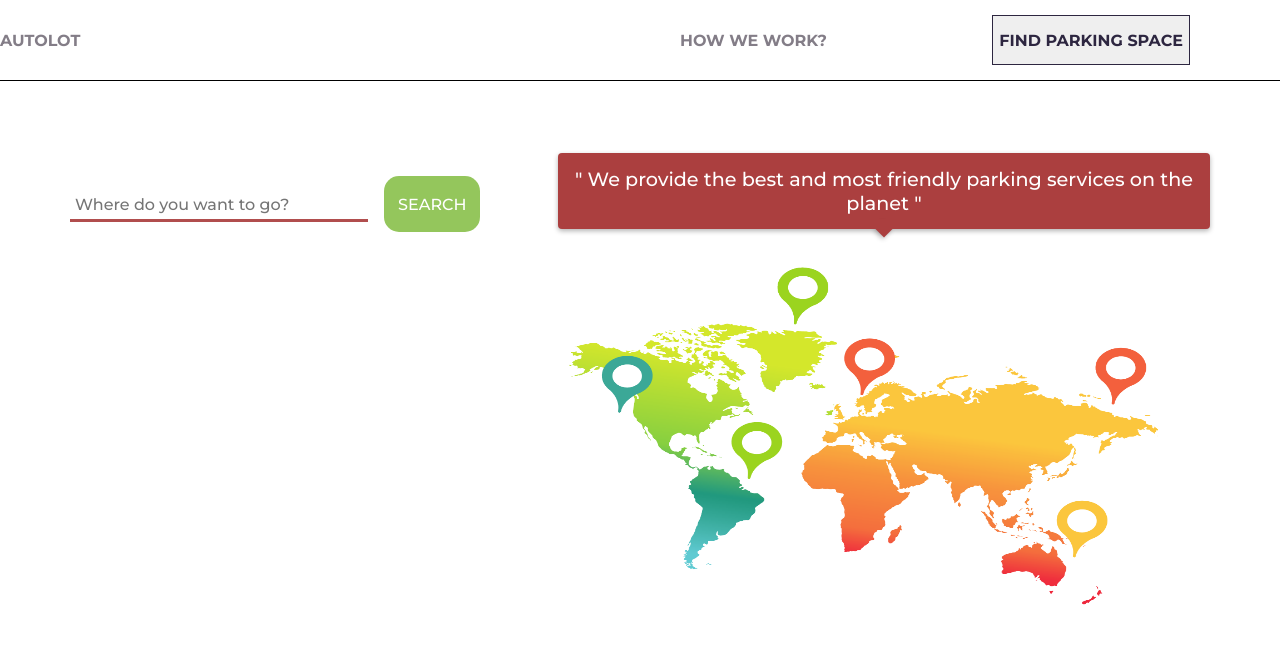
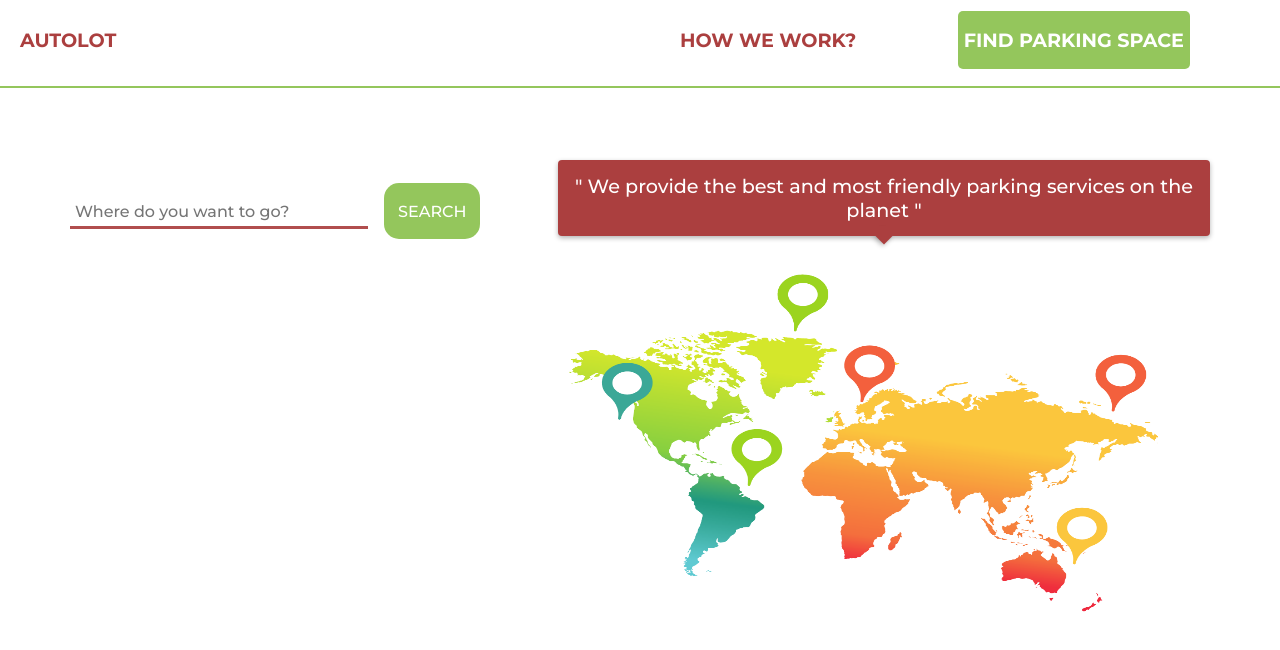
Before and after one commit to onanuviie/AUTOLOT, a plain HTML site: page index.html in a window 1280 px wide. Drawn offline with Linux system fonts and the light colour scheme.

Commit message:
changed the design

```diff
--- a/styles.css
+++ b/styles.css
@@ -17,20 +17,25 @@ html,body
 
 header {
     margin-bottom: 50px;
-    border-bottom: 1px solid black;
+    border-bottom: 2px solid #94C65C;
+}
+
+.nav-branding {
+    margin-left: 20px;
+    color: #ab3f3f;
 }
 
 h1 {
-    font-size: 1rem;
+    font-size: 1.2rem;
 }
 
 
 .nav-menu a {
-    color: hsl(273, 4%, 51%);
+    color: #ab3f3f;
 }
 
 .nav-menu a:hover {
-    color: hsl(256, 26%, 20%);
+    color: #b14e4e;
 }
 
 a {
@@ -67,6 +72,7 @@ ul {
     max-width: 1300px;
     margin-left: auto;
     margin-right: auto;
+    margin-bottom: 6px;
   }
 
 .nav-menu {
@@ -77,15 +83,20 @@ ul {
 }
 
 .nav-menu button {
-    border: 1px solid hsl(256, 26%, 20%);
+    border: none;
+    outline: 0;
     text-align: center;
     margin-top: 0;
-    color: hsl(256, 26%, 20%);
+    border-radius: 5px;
+    color: #fff;
     cursor: pointer;
+    margin: 24px 0 24px 0;
+    background-color: #94C65C;
 }
 
 .nav-menu button:hover {
-    background-color: hsl(256, 26%, 20%);
+    background-color: #a1d863;
+    box-shadow: ;
     color: hsl(0, 0%, 98%);
 }
 
```
